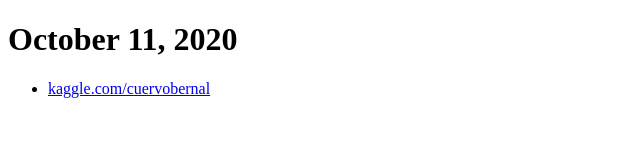
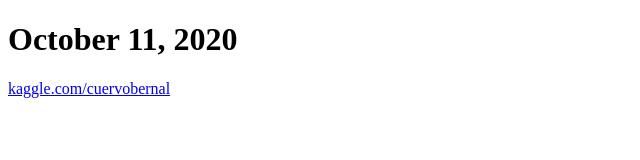
Before and after one commit to cuervob69/R-Markdown-and-Leaflet, a plain HTML site: page index.html in a window 1280 px wide. Shown: the whole page, without its empty margins (0-640 px from the left). Drawn offline with Linux system fonts and the light colour scheme.

Commit message:
Update index.html

```diff
--- a/index.html
+++ b/index.html
@@ -7,10 +7,8 @@
           <h1>October 11, 2020</h1>
      </body>
      <footer>
-          <ul>
-             <li><a href="https://www.kaggle.com/cuervobernal/r-markdown-and-leaflet">
+             <p><a href="https://www.kaggle.com/cuervobernal/r-markdown-and-leaflet">
                  kaggle.com/cuervobernal</a>
-             </li>
-          </ul>
+             </p>
      </footer>
 </html>
```
